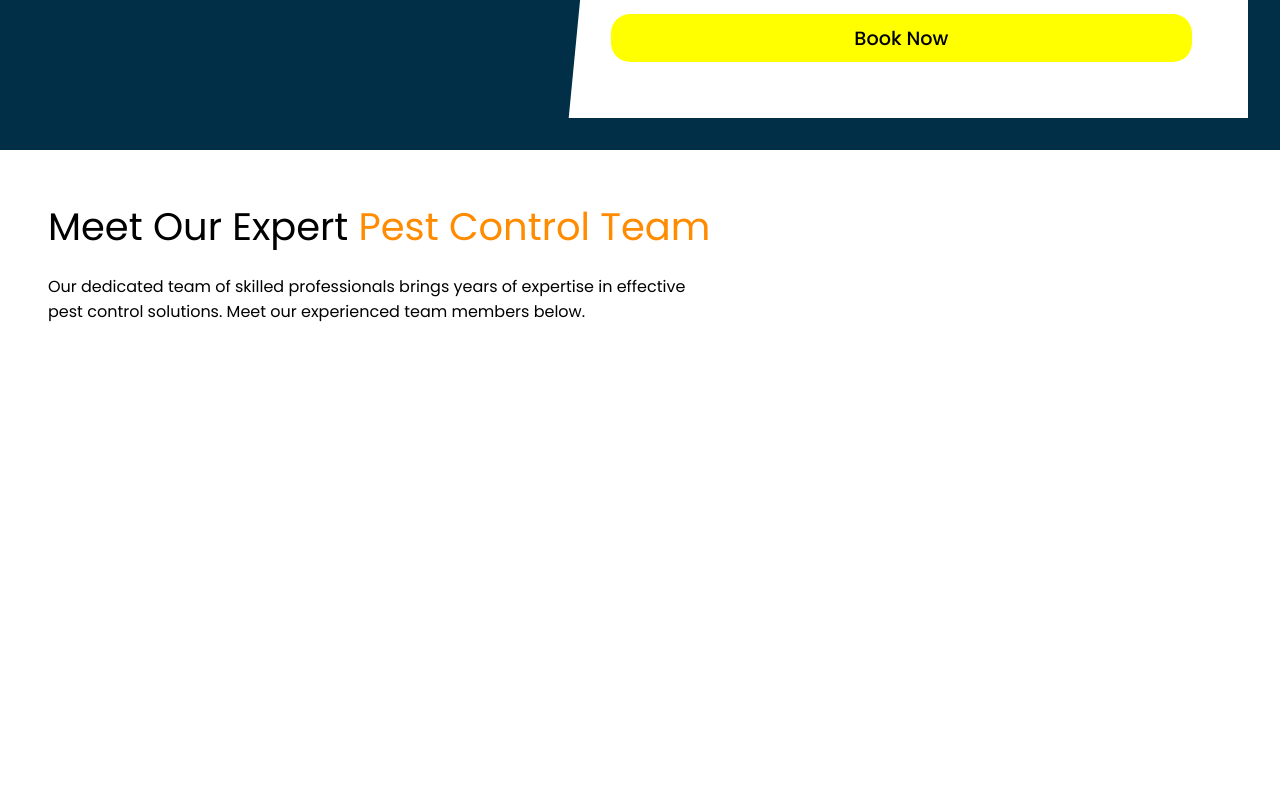
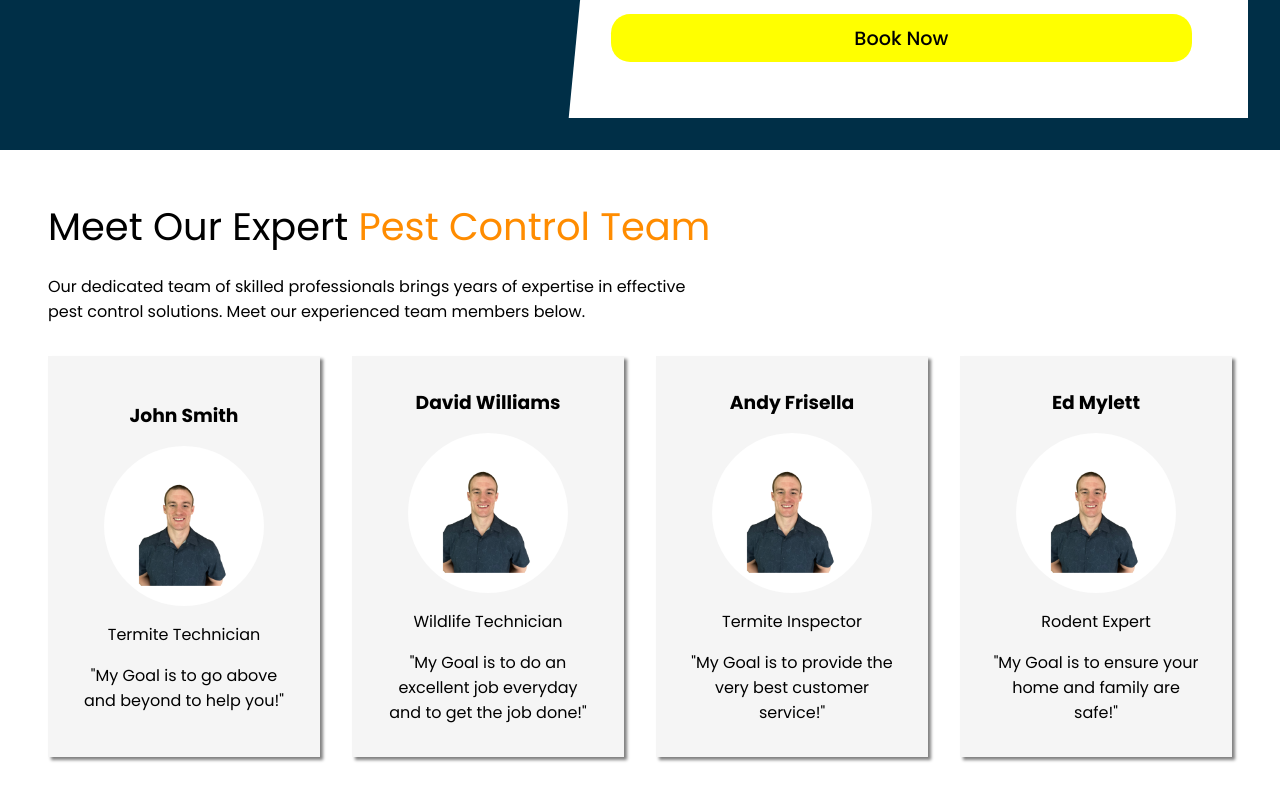
Before and after one commit to alecnissen/Precision-Pest-Control, a React (Vite) app: page / in a window 1280 px wide. Shown: the part 5178-5978 px from the top of the page. Before the commit the page ends 5550 px from the top, so only its background shows below. Built offline with nearby package versions, Linux system fonts and the light colour scheme.

Commit message:
added meet your team cards and made sure each card is even and same size regardless of content

```diff
--- a/src/MeetYourTeam.jsx
+++ b/src/MeetYourTeam.jsx
@@ -1,4 +1,5 @@
 import React from 'react';
+import employeeImg from '../assets/edited-profile-pic.png'
 
 export default function MeetYourTeam() {
   return (
@@ -13,6 +14,54 @@ export default function MeetYourTeam() {
           Meet our experienced team members below.
         </p>
       </div>
+
+
+    <div className='team-profile-container'>
+
+        <div className='team-member-profile-container'>
+
+            <h3>John Smith</h3>
+            <img src={employeeImg}></img>
+            <p>Termite Technician</p>
+
+            <p>"My Goal is to go above and beyond to help you!"</p>
+
+        </div>
+
+        <div className='team-member-profile-container'>
+
+            <h3>David Williams</h3>
+            <img src={employeeImg}></img>
+            <p>Wildlife Technician</p>
+
+            <p>"My Goal is to do an excellent job everyday and to get the job done!"</p>
+
+        </div>
+
+        <div className='team-member-profile-container'>
+
+            <h3>Andy Frisella</h3>
+            <img src={employeeImg}></img>
+            <p>Termite Inspector</p>
+
+            <p>"My Goal is to provide the very best customer service!"</p>
+
+        </div>
+
+        <div className='team-member-profile-container'>
+
+            <h3>Ed Mylett</h3>
+            <img src={employeeImg}></img>
+            <p>Rodent Expert</p>
+
+            <p>"My Goal is to ensure your home and family are safe!"</p>
+
+        </div>
+
+    </div>
+
+
+
     </div>
   );
 }
--- a/src/Styles/contact_form_styles.scss
+++ b/src/Styles/contact_form_styles.scss
@@ -128,6 +128,7 @@
 
 form h1 {
     text-align: center;
+    font-weight: 400;
 }
 
 // .contact-form-name-container input {
--- a/src/Styles/meet_your_team_styles.scss
+++ b/src/Styles/meet_your_team_styles.scss
@@ -20,3 +20,41 @@
 .meet-team-content-wrapper {
     padding: 3em;
 }
+
+.team-profile-container {
+    display: flex;
+    justify-content: center;
+    align-items: stretch;
+    padding-top: 2em;
+    gap: 2em;
+}
+
+.team-profile-container * {
+    font-family: "Poppins", sans-serif;
+}
+
+.team-member-profile-container {
+    display: flex;
+    justify-content: center;
+    align-items: center;
+    flex-direction: column;
+    padding: 2em;
+    gap: 1em;
+    background-color: whitesmoke;
+    // border: 2px solid black;
+    box-shadow: 3px 3px 3px gray;
+//    width: 100%;
+flex: 1;
+}
+
+.team-member-profile-container p {
+    text-align: center;
+    // white-space: nowrap;
+    // font-size: 0.9rem;
+    // line-break: none;
+}
+
+.team-member-profile-container img {
+    width: 10em;
+    border-radius: 50%;
+}
```
Also changed, not shown: assets/edited-profile-pic.png (added), assets/pexels-italo-melo-2379004.jpg (added).
